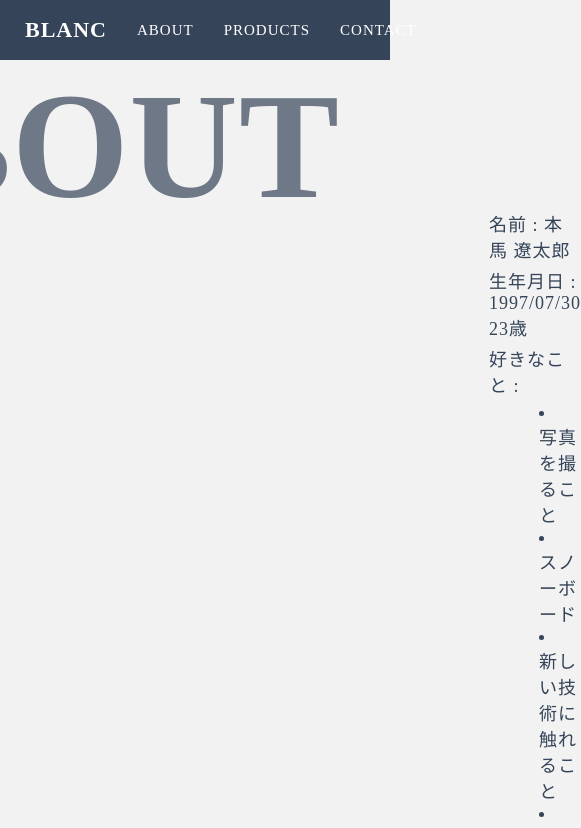
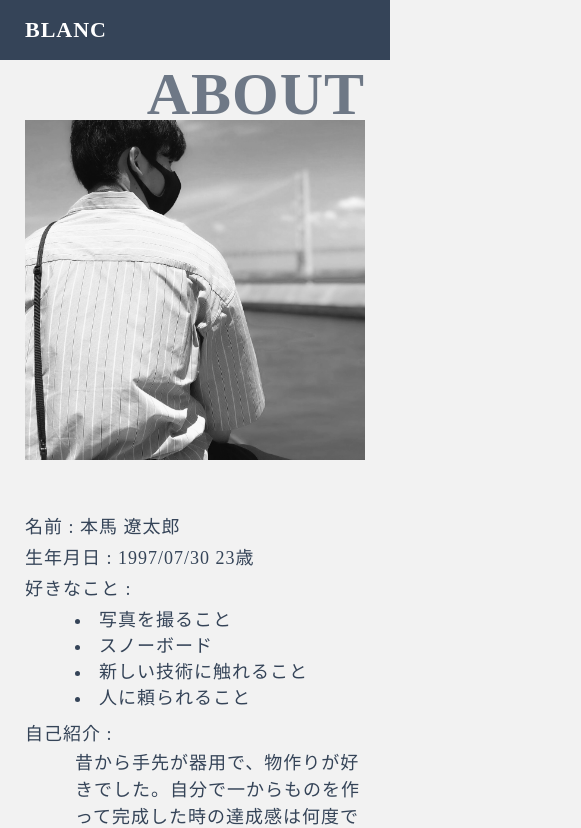
Before and after one commit to RajikuBlanc/next-portfolio, a Next.js app: page / in a window 390 px wide. Shown: the top 828 px of the page, 581 px wide, since content can reach past the window. Built offline with nearby package versions, Linux system fonts and the light colour scheme.

Commit message:
AboutSection レスポンシブ対応

```diff
--- a/src/components/Home/AboutSection.tsx
+++ b/src/components/Home/AboutSection.tsx
@@ -1,5 +1,6 @@
 import Image from 'next/image';
 import styled from 'styled-components';
+import { Medias } from '../../styles/Media';
 import Ptext from '../common/Ptext';
 import { SectionTitleRight } from '../common/SectionTitle';
 import { ContainerStyle } from 'components/common/Container';
@@ -50,6 +51,14 @@ const About_section = styled.section`
   .Ptext {
     margin-bottom: 0.5rem;
   }
+  ${Medias.tab} {
+    padding-left: 2.5rem;
+    padding-right: 2.5rem;
+    padding-top: 12rem;
+  }
+  ${Medias.custom(425)} {
+    padding-top: 6rem;
+  }
 `;
 
 const AboutInfo_div = styled.div`
@@ -58,10 +67,19 @@ const AboutInfo_div = styled.div`
   align-items: center;
   justify-content: center;
   gap: 8rem;
+  ${Medias.custom(1240)} {
+    flex-direction: column;
+    gap: 5rem;
+  }
+  ${Medias.sp} {
+    gap: 2.5rem;
+  }
 `;
 const AboutImg_figure = styled.figure`
   min-width: 600px;
-  height: 600px;
+  ${Medias.tab} {
+    min-width: 100%;
+  }
 `;
 
 const TextBox_div = styled.div`
@@ -78,6 +96,10 @@ const TextBox_div = styled.div`
   li {
     font-size: 1.8rem;
     margin-left: 5rem;
+    ${Medias.sp} {
+      margin-left: 2rem;
+      font-size: 1.2rem;
+    }
   }
   li span {
     color: var(--primary);
@@ -89,4 +111,8 @@ const Description_p = styled.p`
   margin-left: 5rem;
   color: var(--primary);
   line-height: 1.5;
+  ${Medias.sp} {
+    margin-left: 2rem;
+    font-size: 1.2rem;
+  }
 `;
--- a/src/components/common/Ptext.tsx
+++ b/src/components/common/Ptext.tsx
@@ -1,4 +1,5 @@
 import styled from 'styled-components';
+import { Medias } from '../../styles/Media';
 // --------------- Function ---------------
 export default function Ptext({ text }: { text: string }) {
   return <Text_p className='Ptext'>{text}</Text_p>;
@@ -8,4 +9,7 @@ export default function Ptext({ text }: { text: string }) {
 const Text_p = styled.p`
   font-size: 1.8rem;
   color: var(--primary);
+  ${Medias.sp} {
+    font-size: 1.2rem;
+  }
 `;
--- a/src/components/common/SectionTitle.tsx
+++ b/src/components/common/SectionTitle.tsx
@@ -1,4 +1,5 @@
 import styled from 'styled-components';
+import { Medias } from '../../styles/Media';
 
 export default function SectionTitle({
   children,
@@ -23,6 +24,16 @@ export const SectionTitleRight = styled(SectionTitle)`
   position: absolute;
   top: 0;
   right: 5rem;
+  ${Medias.tab} {
+    font-size: 10rem;
+    right: 2.5rem;
+  }
+  ${Medias.custom(425)} {
+    font-size: 6rem;
+  }
+  ${Medias.sp} {
+    font-size: 5rem;
+  }
 `;
 export const SectionTitleLeft = styled(SectionTitleRight)`
   left: 0;
--- a/src/layouts/Header.tsx
+++ b/src/layouts/Header.tsx
@@ -1,5 +1,6 @@
 import styled from 'styled-components';
 import Navigation from './Navigation';
+import { Medias } from 'styles/Media';
 // --------------- SSG ---------------
 
 // --------------- Function ---------------
@@ -38,4 +39,7 @@ const NavStyle = styled.nav`
     text-transform: uppercase;
     font-size: 1.5rem;
   }
+  ${Medias.tab} {
+    display: none;
+  }
 `;
--- /dev/null
+++ b/src/styles/Media.ts
@@ -0,0 +1,16 @@
+const tab = () => {
+  return `@media (max-width: 768px)`;
+};
+
+const sp = () => {
+  return `@media (max-width: 375px)`;
+};
+const custom = (px: number) => {
+  return `@media (max-width: ${px}px)`;
+};
+
+export const Medias = {
+  tab,
+  sp,
+  custom,
+};
```
